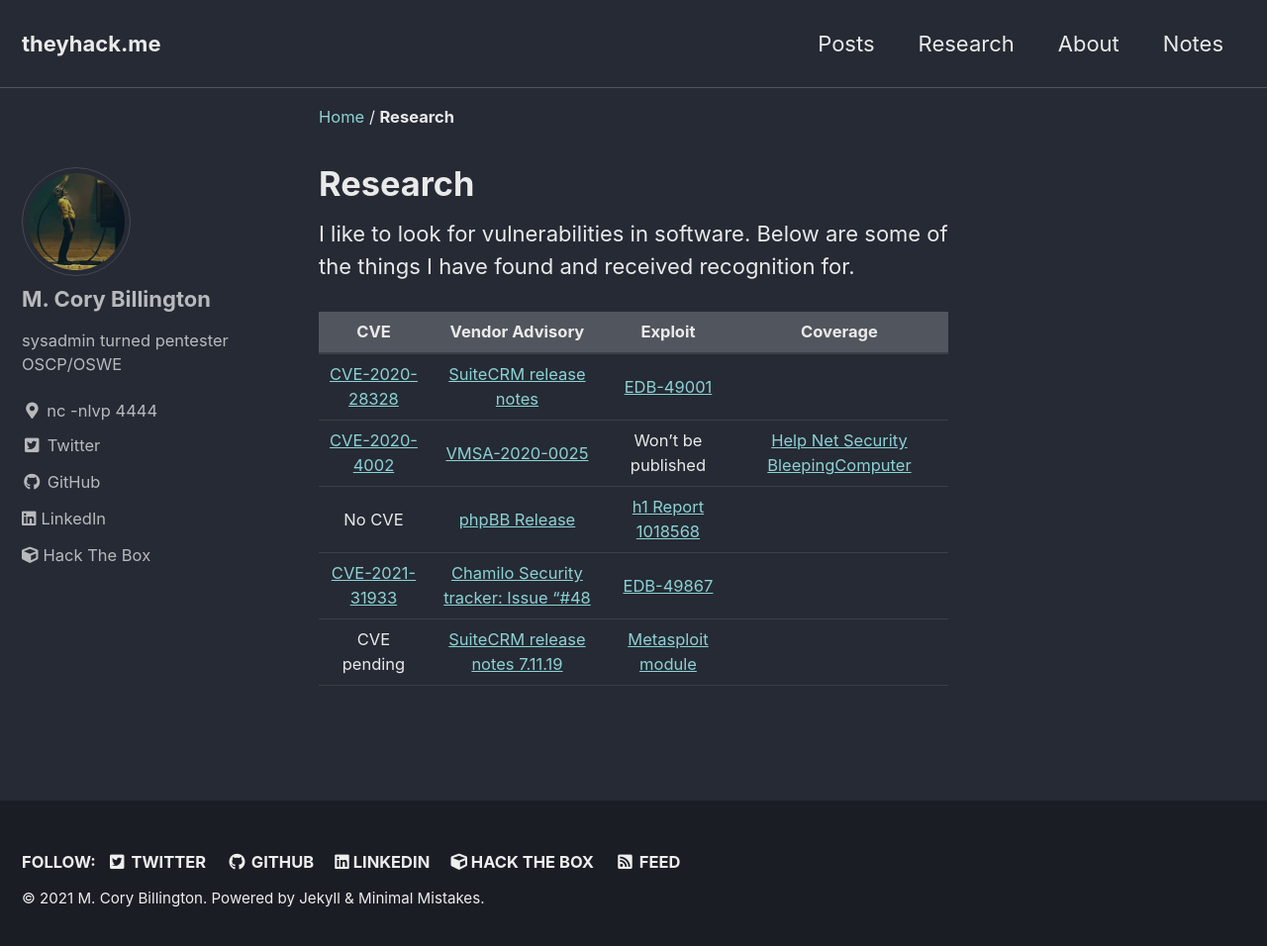
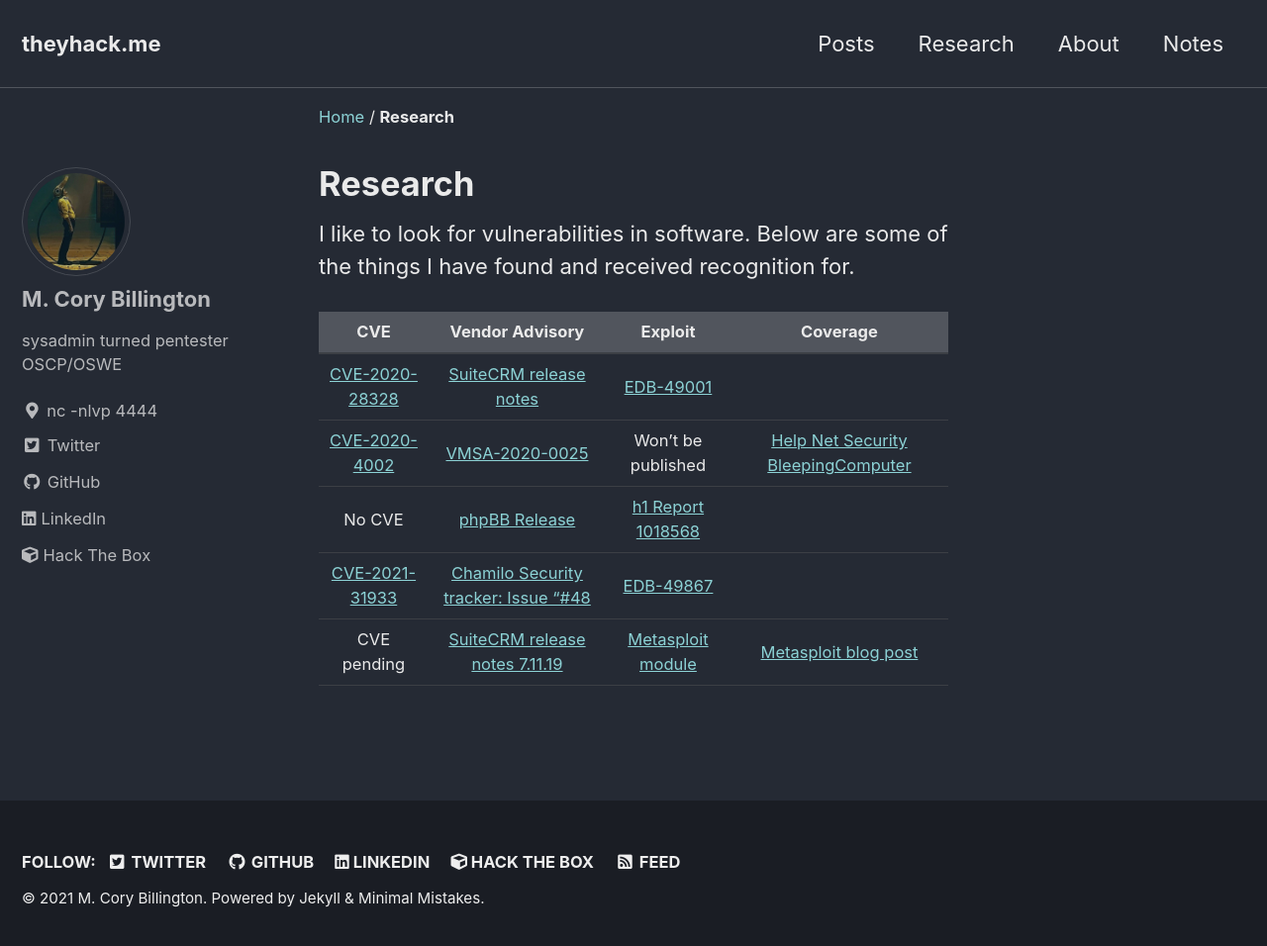
Before and after one commit to mcorybillington/mcorybillington.github.io, a Jekyll site: the page built from _pages/research.md, in a window 1280 px wide and 963 px high. Shown: the top 956 px of the window at 99% size. Built offline with Jekyll 4.4.1, drawn with Linux system fonts in a browser that asks for light colours; cached includes are drawn as plain includes.

Commit message:
Add metasploit blog post

```diff
--- a/_pages/research.md
+++ b/_pages/research.md
@@ -13,4 +13,4 @@
 |[CVE-2020-4002](https://cve.mitre.org/cgi-bin/cvename.cgi?name=CVE-2020-4002)|[VMSA-2020-0025](https://www.vmware.com/security/advisories/VMSA-2020-0025.html)|Won't be published | [Help Net Security](https://www.helpnetsecurity.com/2020/11/20/vulnerabilities-esxi-hypervisor/) [BleepingComputer](https://www.bleepingcomputer.com/news/security/vmware-releases-fix-for-critical-esxi-workstation-vulnerability/)
 | No CVE | [phpBB Release](https://www.phpbb.com/community/viewtopic.php?f=14&t=2573416) | [h1 Report 1018568](https://hackerone.com/reports/1018568)
 | [CVE-2021-31933](https://cve.mitre.org/cgi-bin/cvename.cgi?name=CVE-2021-31933) | [Chamilo Security tracker: Issue "#48](https://support.chamilo.org/projects/1/wiki/Security_issues#Issue-48-2021-04-17-Critical-impact-high-risk-Remote-Code-Execution) | [EDB-49867](https://www.exploit-db.com/exploits/49867)
-| CVE pending | [SuiteCRM release notes 7.11.19](https://suitecrm.com/time-to-upgrade-suitecrm-7-11-19-7-10-30-lts-released/) | [Metasploit module](https://github.com/rapid7/metasploit-framework/blob/master/modules/exploits/linux/http/suitecrm_log_file_rce.rb)
+| CVE pending | [SuiteCRM release notes 7.11.19](https://suitecrm.com/time-to-upgrade-suitecrm-7-11-19-7-10-30-lts-released/) | [Metasploit module](https://github.com/rapid7/metasploit-framework/blob/master/modules/exploits/linux/http/suitecrm_log_file_rce.rb) | [Metasploit blog post](https://www.rapid7.com/blog/post/2021/06/04/metasploit-wrap-up-115/)
```
